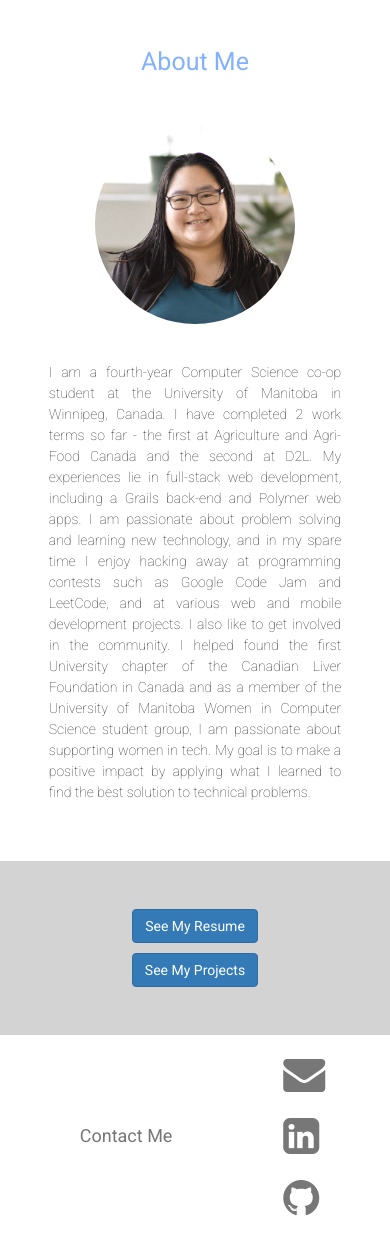
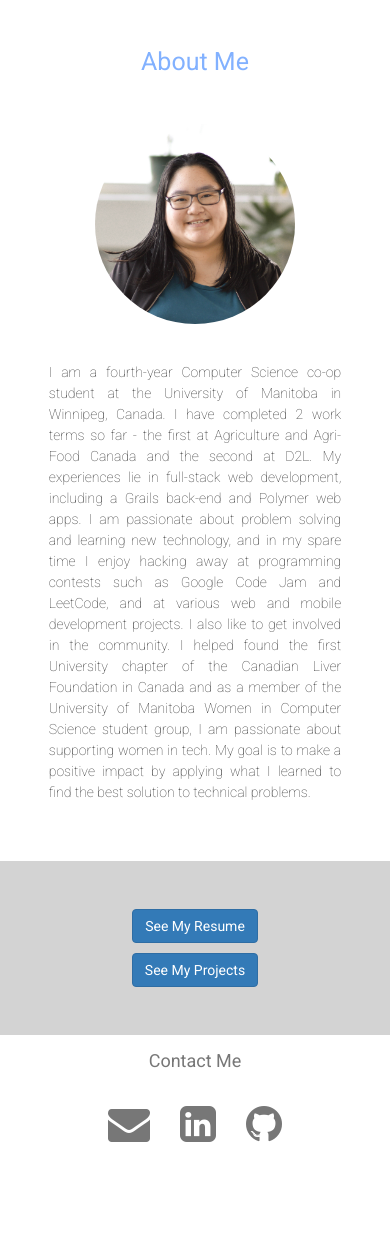
Before and after one commit to tiffcj/tiffcj.github.io, a Jekyll site: the page built from index.html, in a window 390 px wide. Shown: the part 900-2138 px from the top of the page. Built offline with Jekyll 4.4.1, drawn with Linux system fonts in a browser that asks for light colours; nearby versions of some CDN libraries; after the commit the page ends 2064 px from its top, so only the background shows below that.

Commit message:
More responsive footer

```diff
--- a/_includes/footer.html
+++ b/_includes/footer.html
@@ -10,13 +10,24 @@
         justify-content: space-between;
         align-items: center;
     }
+
+    @media only screen and (max-width: 768px) {
+        .footer-container {
+            flex-direction: column;
+        }
+
+        .footer-icons {
+            display: flex;
+            flex-direction: row;
+        }
+    }
 </style>
 
 <nav class="navbar navbar-default footer">
     <div class="container-fluid">
         <div class="footer-container">
             <div class="navbar-header navbar-brand">Contact Me</div>
-            <ul class="nav navbar-nav navbar-right">
+            <ul class="nav navbar-nav navbar-right footer-icons">
                 <li><a href="mailto:jiangc36@myumanitoba.ca" target="_blank"><span class="fa fa-envelope fa-3x"></span></a></li>
                 <li><a href="https://www.linkedin.com/in/tiffjiang" target="_blank"><span class="fa fa-linkedin-square fa-3x"></span></a></li>
                 <li><a href="https://github.com/tiffcj" target="_blank"><span class="fa fa-github fa-3x"></span></a></li>
```
